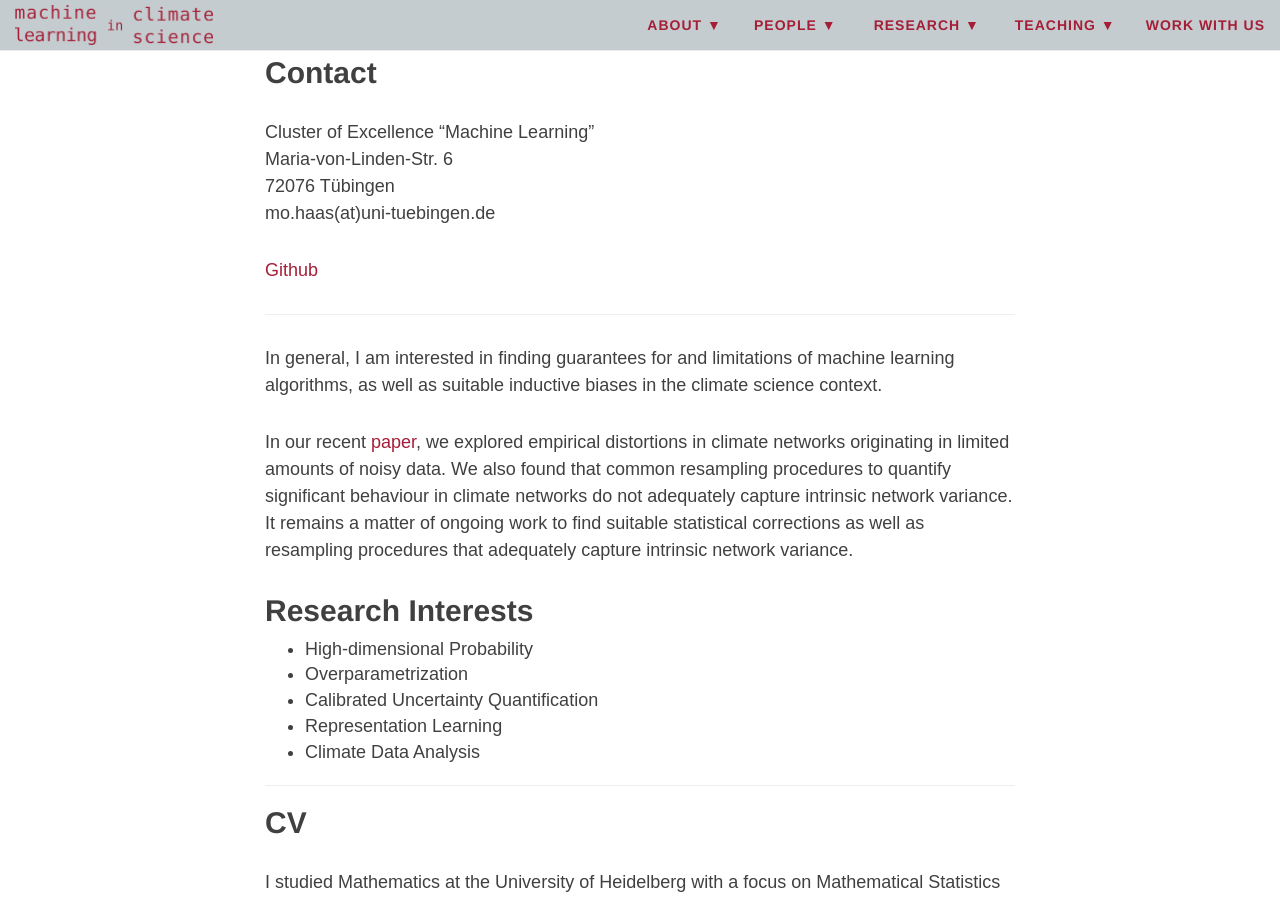
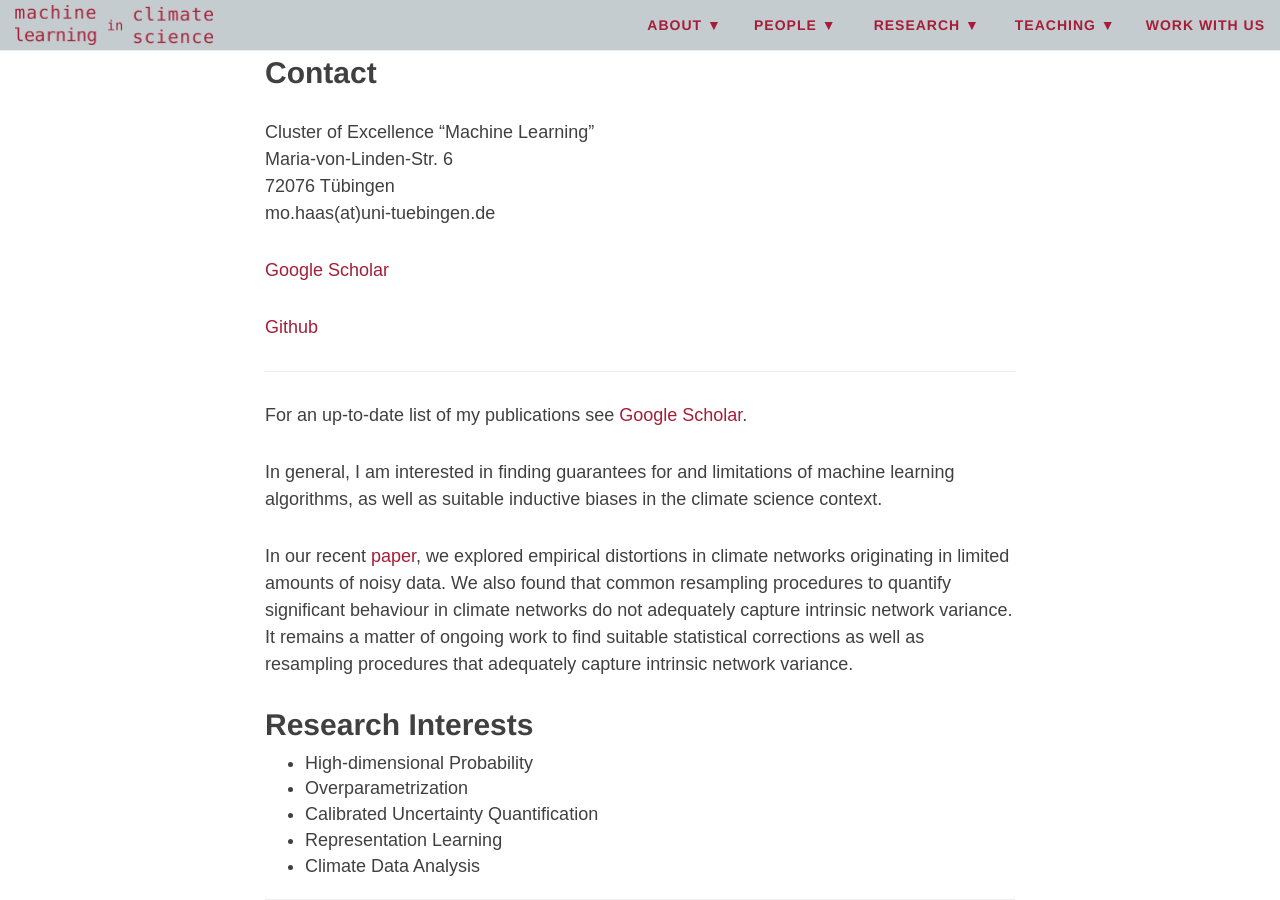
Before and after one commit to mlcs/mlcs.github.io, a Jekyll site: the page built from people/haas.md, in a window 1280 px wide and 900 px high, scrolled down 994 px. Built offline with Jekyll 4.4.1, drawn with Linux system fonts in a browser that asks for light colours; nearby versions of some CDN libraries.

Commit message:
Update haas.md

```diff
--- a/people/haas.md
+++ b/people/haas.md
@@ -12,9 +12,13 @@
 72076 Tübingen
 mo.haas(at)uni-tuebingen.de
 
+[Google Scholar](https://scholar.google.com/citations?user=O0PrX4sAAAAJ&hl=en&oi=ao)
+
 [Github](https://github.com/MoHawastaken)
 
 ***
+
+For an up-to-date list of my publications see [Google Scholar](https://scholar.google.com/citations?user=O0PrX4sAAAAJ&hl=en&oi=ao).
 
 In general, I am interested in finding guarantees for and limitations of
 machine learning algorithms, as well as suitable inductive biases in the
```
